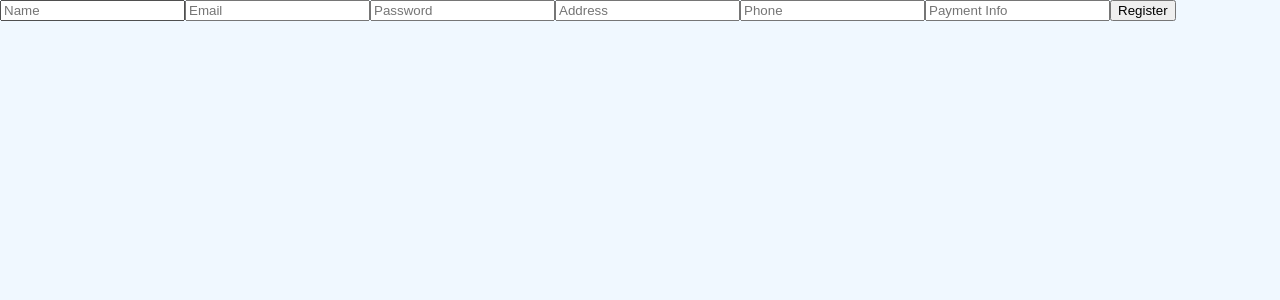
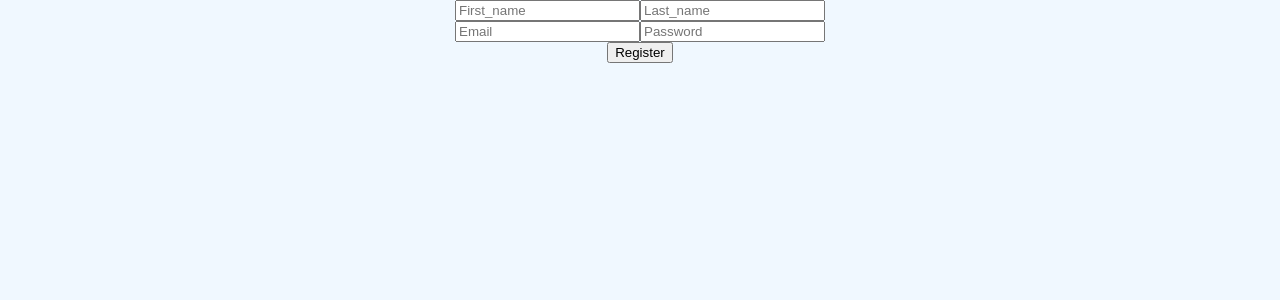
Before and after one commit to AntonioColaiera/Classic-Sport-E-commerce, a React (Create React App) app in the folder Classic-Sport-E-commerce.Client/classic-sport-e-commerce/: page /account/register in a window 1280 px wide. Shown: the top 300 px of the page. Built offline with nearby package versions, Linux system fonts and the light colour scheme.

Commit message:
Fix customer and update registration

```diff
--- a/Classic-Sport-E-commerce.Client/classic-sport-e-commerce/src/components/authentication/Authentication.css
+++ b/Classic-Sport-E-commerce.Client/classic-sport-e-commerce/src/components/authentication/Authentication.css
@@ -57,3 +57,18 @@
   background-color: gold;
   border:  1px solid yellow;
 }
+
+.links {
+  display: flex;
+  justify-content: center;
+  align-items: center;
+  margin-top: 20px;
+}
+
+.links a {
+  padding: 10px;
+  margin-right: 10px;
+  border: 1px solid #ccc;
+  border-radius: 5px;
+  cursor: pointer;
+}
--- a/Classic-Sport-E-commerce.Client/classic-sport-e-commerce/src/components/authentication/Authentication.js
+++ b/Classic-Sport-E-commerce.Client/classic-sport-e-commerce/src/components/authentication/Authentication.js
@@ -31,7 +31,7 @@ const Authentication = () => {
     <input type="password" name="password" placeholder="Password" required className="formLogin" />
     <button type="submit" className="signIn">Sign In</button>
   </form>
-  <div>
+  <div className="links">
 
     <Link to="/account/register">
     <p>Create your account</p>
--- /dev/null
+++ b/Classic-Sport-E-commerce.Client/classic-sport-e-commerce/src/components/authentication/RegistrationForm.css
@@ -0,0 +1,8 @@
+
+
+.form-container {
+    text-align: center;
+    flex-direction: column;
+    align-items: center;
+    justify-content: center;
+  }
--- a/Classic-Sport-E-commerce.Client/classic-sport-e-commerce/src/components/authentication/RegistrationForm.js
+++ b/Classic-Sport-E-commerce.Client/classic-sport-e-commerce/src/components/authentication/RegistrationForm.js
@@ -1,57 +1,86 @@
-import React, { useState } from 'react';
+import React, { useState } from "react";
+import "./RegistrationForm.css";
 
 const RegistrationForm = () => {
   // State to manage form data
   const [formData, setFormData] = useState({
-    name: '',
-    email: '',
-    password: '',
-    address: '',
-    phone: '',
-    paymentInfo: '',
+    name: "",
+    email: "",
+    password: "",
+    address: "",
+    phone: "",
+    paymentInfo: "",
   });
 
   // Function to handle changes in form fields
-  const handleChange = event => {
+  const handleChange = (event) => {
     const { name, value } = event.target;
     // Update state with new data, preserving existing values and adding/modifying new ones
     setFormData({ ...formData, [name]: value });
   };
 
   // Function to handle form submission
-  const handleSubmit = event => {
+  const handleSubmit = (event) => {
     event.preventDefault();
 
     // Sending data to the backend when the form is submitted
-    fetch('http://localhost:8080/customers/create', {
-      method: 'POST',
+    fetch("http://localhost:8080/customers/create", {
+      method: "POST",
       headers: {
-        'Content-Type': 'application/json', // Specify content type as JSON
+        "Content-Type": "application/json", // Specify content type as JSON
       },
       body: JSON.stringify(formData), // Convert form data to JSON and send it to the backend
     })
-      .then(response => {
+      .then((response) => {
         if (response.ok) {
           // If the response is OK, notify the user of successful registration
-          alert('Registration successful!');
+          alert("Registration successful!");
         } else {
           // If there are errors or invalid responses from the backend, notify the user of the error
-          alert('Error during registration.');
+          alert("Error during registration.");
         }
       })
-      .catch(error => console.error('Error during registration:', error)); // Handle network or backend errors
+      .catch((error) => console.error("Error during registration:", error)); // Handle network or backend errors
   };
 
   return (
-    <form onSubmit={handleSubmit}>
+
+    <form onSubmit={handleSubmit} className="form-container">
       {/* Form fields to input data */}
-      <input type="text" name="name" placeholder="Name" onChange={handleChange} required />
-      <input type="email" name="email" placeholder="Email" onChange={handleChange} required />
-      <input type="password" name="password" placeholder="Password" onChange={handleChange} required />
-      <input type="text" name="address" placeholder="Address" onChange={handleChange} />
-      <input type="text" name="phone" placeholder="Phone" onChange={handleChange} />
-      <input type="text" name="paymentInfo" placeholder="Payment Info" onChange={handleChange} />
-      <button type="submit">Register</button> {/* Button to submit the form */}
+     <div className="input-up"></div> <input
+        className='input'
+        type='text'
+        name='First_name'
+        placeholder='First_name'
+        onChange={handleChange}
+        required
+      />
+      <input
+        className='input'
+        type='text'
+        name='Last_name'
+        placeholder='Last_name'
+        onChange={handleChange}
+        required
+      /><div/>
+      <div className="imput-down">
+      <input
+        className='input'
+        type='email'
+        name='email'
+        placeholder='Email'
+        onChange={handleChange}
+        required
+      />
+      <input
+        className='input'
+        type='password'
+        name='password'
+        placeholder='Password'
+        onChange={handleChange}
+        required
+      /></div>
+      <button type='submit'>Register</button> {/* Button to submit the form */}
     </form>
   );
 };
--- a/Classic-Sport-E-commerce.Client/classic-sport-e-commerce/src/index.css
+++ b/Classic-Sport-E-commerce.Client/classic-sport-e-commerce/src/index.css
@@ -3,3 +3,8 @@ body {
   margin: 0;
   font-family: "Roboto";
 }*/
+
+body{
+
+  background-color: aliceblue;
+}
--- a/Classic-Sport-E-commerce.Client/classic-sport-e-commerce/src/index.js
+++ b/Classic-Sport-E-commerce.Client/classic-sport-e-commerce/src/index.js
@@ -4,6 +4,9 @@ import { BrowserRouter as Router, Route, Routes } from 'react-router-dom';
 import './index.css';
 import App from './App';
 import RegistrationForm from './components/authentication/RegistrationForm';
+import Header from './components/Header';
+import Navbar from './components/Navbar';
+
 
 const root = document.getElementById('root');
 
@@ -11,6 +14,7 @@ ReactDOM.render(
   <React.StrictMode>
     <Router>
       <Routes>
+
         <Route path="/" element={<App />} />
         <Route path="/account/register" element={<RegistrationForm />} />
       </Routes>
```
Also changed, not shown: 1 other file (tests, documents, lock files or other folders).
